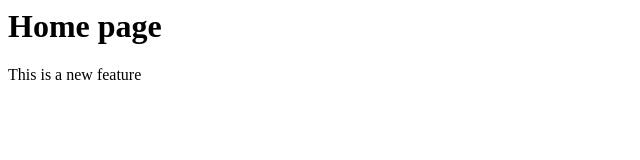
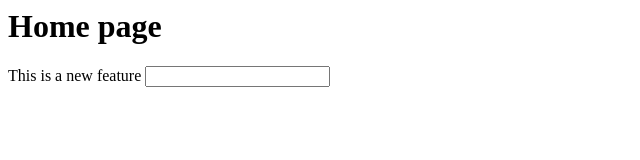
Before and after one commit to 0xCryptoEnthusiast/LocalDemo, a plain HTML site: page index.html in a window 1280 px wide. Shown: the whole page, without its empty margins (0-640 px from the left). Drawn offline with Linux system fonts and the light colour scheme.

Commit message:
Add Input

```diff
--- a/index.html
+++ b/index.html
@@ -8,7 +8,7 @@
 
 <body>
     <h1>Home page</h1>
-    <p>This is a new feature</p>
+    <p>This is a new feature <input type="text"/></p>
 </body>
 
 </html>
```
